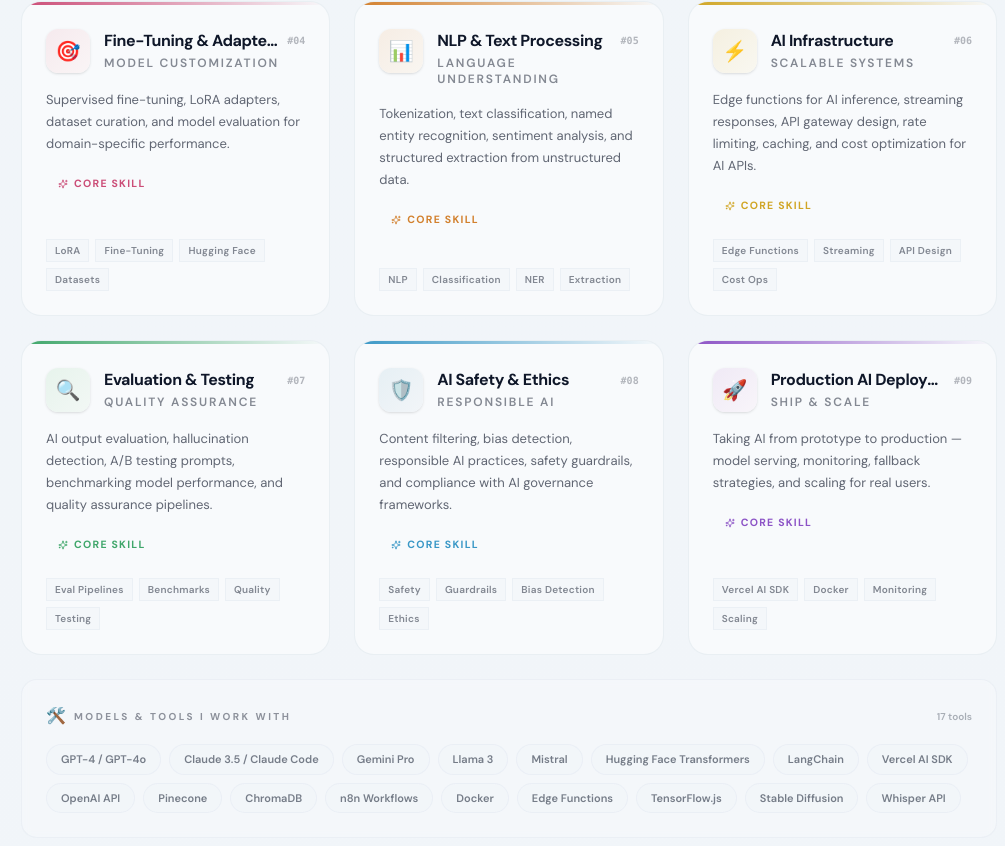
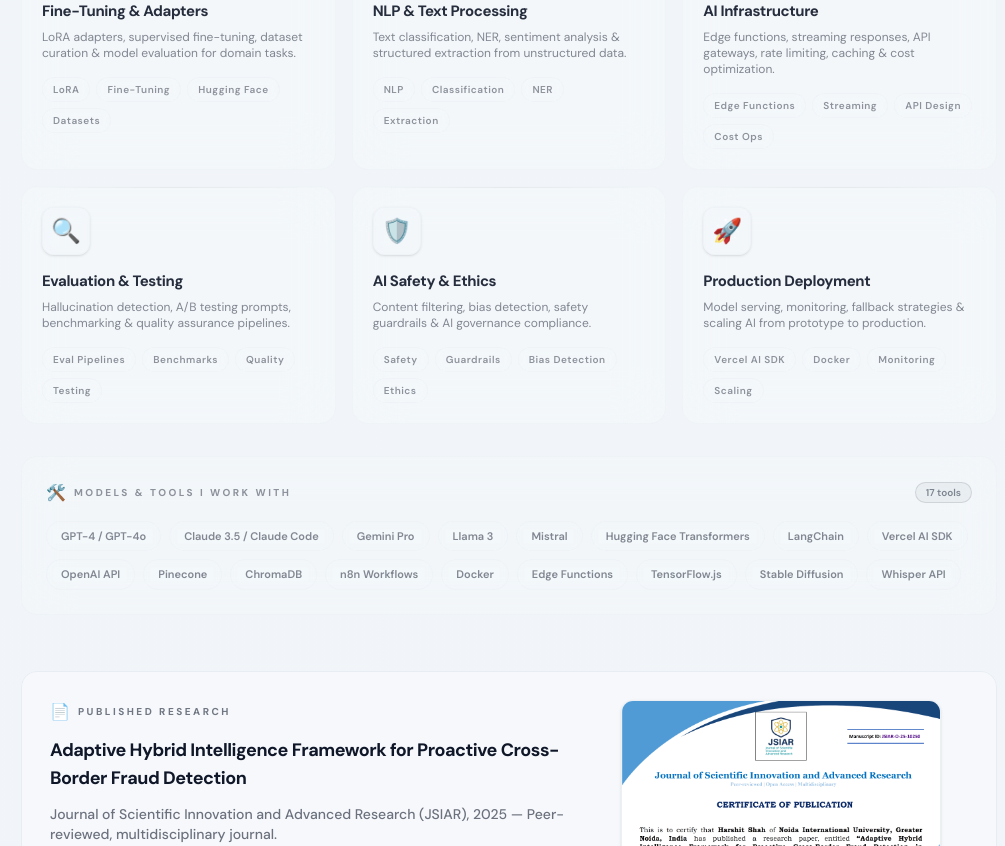
Before and after one commit to Nob1taaaa/remix-of-remix-of-my-cute-portfolio-09, a React (Vite) app: page /portfolio in a window 1280 px wide. Shown: the part 2874-3720 px from the top of the page, without its empty margins (131-1136 px from the left). Built offline with nearby package versions, Linux system fonts and the light colour scheme; the HTML template or start-up script is replaced by a standard one.

Commit message:
Enhance AI Engineering UI
Co-authored-by: Nob1taaaa <121599198+Nob1taaaa@users.noreply.github.com>

```diff
--- a/src/pages/Portfolio.tsx
+++ b/src/pages/Portfolio.tsx
@@ -462,9 +462,11 @@ const Portfolio = () => {
           </section>
         </FadeInSection>
 
-        {/* ─── AI Engineering Expertise ─── */}
+        {/* ─── AI Engineering Expertise — Glassmorphism ─── */}
         <FadeInSection delay={110}>
-          <section className="space-y-6">
+          <section className="space-y-8">
+            {/* Section header */}
+            <div className="space-y-3">
               <div className="flex items-center gap-2">
                 <div className="h-1 w-6 rounded-full bg-primary/30" />
                 <p className="text-[10px] font-bold uppercase tracking-[0.3em] text-muted-foreground/50">AI Engineering</p>
@@ -476,178 +478,78 @@ const Portfolio = () => {
               <p className="max-w-2xl text-sm leading-relaxed text-muted-foreground/60">
                 From prompt engineering to production ML pipelines — here&apos;s what I bring to the table as an AI engineer.
               </p>
+            </div>
 
-            {/* AI skills grid — Projects page style */}
-            <div className="grid gap-5 sm:gap-6 sm:grid-cols-2 lg:grid-cols-3">
+            {/* Glassmorphism grid */}
+            <div className="grid gap-4 sm:grid-cols-2 lg:grid-cols-3">
               {[
-                {
-                  icon: "🧠",
-                  title: "LLM & Prompt Engineering",
-                  subtitle: "Foundation Models",
-                  description: "Designing system prompts, chain-of-thought reasoning, few-shot learning, and guardrails for GPT-4, Claude, Gemini, and open-source models.",
-                  tags: ["OpenAI API", "Claude API", "Gemini", "Prompt Design"],
-                  accent: "hsl(250, 55%, 60%)",
-                  gradient: "from-[hsl(250,40%,94%)] to-[hsl(260,30%,97%)]",
-                },
-                {
-                  icon: "🔗",
-                  title: "RAG & Vector Search",
-                  subtitle: "Retrieval Pipelines",
-                  description: "Building retrieval-augmented generation pipelines with document ingestion, chunking strategies, embedding models, and semantic search.",
-                  tags: ["LangChain", "Embeddings", "Vector DBs", "PDF Parsing"],
-                  accent: "hsl(175, 55%, 42%)",
-                  gradient: "from-[hsl(175,40%,92%)] to-[hsl(180,30%,96%)]",
-                },
-                {
-                  icon: "🤖",
-                  title: "AI Agents & Orchestration",
-                  subtitle: "Autonomous Systems",
-                  description: "Multi-agent systems, tool-calling agents, autonomous workflows, and function-calling patterns for complex task execution.",
-                  tags: ["Agent Systems", "Tool Calling", "n8n", "Workflows"],
-                  accent: "hsl(210, 60%, 55%)",
-                  gradient: "from-[hsl(210,45%,93%)] to-[hsl(220,35%,96%)]",
-                },
-                {
-                  icon: "🎯",
-                  title: "Fine-Tuning & Adapters",
-                  subtitle: "Model Customization",
-                  description: "Supervised fine-tuning, LoRA adapters, dataset curation, and model evaluation for domain-specific performance.",
-                  tags: ["LoRA", "Fine-Tuning", "Hugging Face", "Datasets"],
-                  accent: "hsl(340, 55%, 55%)",
-                  gradient: "from-[hsl(340,40%,94%)] to-[hsl(350,30%,97%)]",
-                },
-                {
-                  icon: "📊",
-                  title: "NLP & Text Processing",
-                  subtitle: "Language Understanding",
-                  description: "Tokenization, text classification, named entity recognition, sentiment analysis, and structured extraction from unstructured data.",
-                  tags: ["NLP", "Classification", "NER", "Extraction"],
-                  accent: "hsl(30, 65%, 50%)",
-                  gradient: "from-[hsl(30,50%,93%)] to-[hsl(35,40%,96%)]",
-                },
-                {
-                  icon: "⚡",
-                  title: "AI Infrastructure",
-                  subtitle: "Scalable Systems",
-                  description: "Edge functions for AI inference, streaming responses, API gateway design, rate limiting, caching, and cost optimization for AI APIs.",
-                  tags: ["Edge Functions", "Streaming", "API Design", "Cost Ops"],
-                  accent: "hsl(45, 70%, 48%)",
-                  gradient: "from-[hsl(45,50%,92%)] to-[hsl(50,40%,96%)]",
-                },
-                {
-                  icon: "🔍",
-                  title: "Evaluation & Testing",
-                  subtitle: "Quality Assurance",
-                  description: "AI output evaluation, hallucination detection, A/B testing prompts, benchmarking model performance, and quality assurance pipelines.",
-                  tags: ["Eval Pipelines", "Benchmarks", "Quality", "Testing"],
-                  accent: "hsl(145, 45%, 45%)",
-                  gradient: "from-[hsl(145,35%,93%)] to-[hsl(150,25%,96%)]",
-                },
-                {
-                  icon: "🛡️",
-                  title: "AI Safety & Ethics",
-                  subtitle: "Responsible AI",
-                  description: "Content filtering, bias detection, responsible AI practices, safety guardrails, and compliance with AI governance frameworks.",
-                  tags: ["Safety", "Guardrails", "Bias Detection", "Ethics"],
-                  accent: "hsl(200, 55%, 50%)",
-                  gradient: "from-[hsl(200,40%,93%)] to-[hsl(210,30%,96%)]",
-                },
-                {
-                  icon: "🚀",
-                  title: "Production AI Deployment",
-                  subtitle: "Ship & Scale",
-                  description: "Taking AI from prototype to production — model serving, monitoring, fallback strategies, and scaling for real users.",
-                  tags: ["Vercel AI SDK", "Docker", "Monitoring", "Scaling"],
-                  accent: "hsl(270, 50%, 55%)",
-                  gradient: "from-[hsl(270,40%,94%)] to-[hsl(280,30%,97%)]",
-                },
-              ].map((skill, index) => (
+                { icon: "🧠", title: "LLM & Prompt Engineering", description: "System prompts, chain-of-thought, few-shot learning & guardrails for GPT-4, Claude, Gemini.", tags: ["OpenAI API", "Claude API", "Gemini", "Prompt Design"], glow: "hsl(250,55%,60%)" },
+                { icon: "🔗", title: "RAG & Vector Search", description: "Retrieval-augmented generation with document ingestion, chunking, embeddings & semantic search.", tags: ["LangChain", "Embeddings", "Vector DBs", "PDF Parsing"], glow: "hsl(175,55%,42%)" },
+                { icon: "🤖", title: "AI Agents & Orchestration", description: "Multi-agent systems, tool-calling agents, autonomous workflows & function-calling patterns.", tags: ["Agent Systems", "Tool Calling", "n8n", "Workflows"], glow: "hsl(210,60%,55%)" },
+                { icon: "🎯", title: "Fine-Tuning & Adapters", description: "LoRA adapters, supervised fine-tuning, dataset curation & model evaluation for domain tasks.", tags: ["LoRA", "Fine-Tuning", "Hugging Face", "Datasets"], glow: "hsl(340,55%,55%)" },
+                { icon: "📊", title: "NLP & Text Processing", description: "Text classification, NER, sentiment analysis & structured extraction from unstructured data.", tags: ["NLP", "Classification", "NER", "Extraction"], glow: "hsl(30,65%,50%)" },
+                { icon: "⚡", title: "AI Infrastructure", description: "Edge functions, streaming responses, API gateways, rate limiting, caching & cost optimization.", tags: ["Edge Functions", "Streaming", "API Design", "Cost Ops"], glow: "hsl(45,70%,48%)" },
+                { icon: "🔍", title: "Evaluation & Testing", description: "Hallucination detection, A/B testing prompts, benchmarking & quality assurance pipelines.", tags: ["Eval Pipelines", "Benchmarks", "Quality", "Testing"], glow: "hsl(145,45%,45%)" },
+                { icon: "🛡️", title: "AI Safety & Ethics", description: "Content filtering, bias detection, safety guardrails & AI governance compliance.", tags: ["Safety", "Guardrails", "Bias Detection", "Ethics"], glow: "hsl(200,55%,50%)" },
+                { icon: "🚀", title: "Production Deployment", description: "Model serving, monitoring, fallback strategies & scaling AI from prototype to production.", tags: ["Vercel AI SDK", "Docker", "Monitoring", "Scaling"], glow: "hsl(270,50%,55%)" },
+              ].map((skill) => (
                 <div
                   key={skill.title}
-                  className="group relative flex flex-col overflow-hidden rounded-[20px] border border-border/30 bg-card transition-all duration-700 ease-[cubic-bezier(0.23,1,0.32,1)] hover:shadow-[0_20px_60px_-15px_hsl(var(--primary)/0.18),0_0_0_1px_hsl(var(--primary)/0.08)] hover:-translate-y-3 hover:scale-[1.02]"
+                  className="group relative overflow-hidden rounded-2xl border border-border/10 bg-card/30 p-5 backdrop-blur-xl transition-all duration-500 hover:-translate-y-2 hover:border-border/25 hover:bg-card/50 hover:shadow-[0_8px_40px_-12px_var(--glow)]"
+                  style={{ "--glow": `${skill.glow}40` } as React.CSSProperties}
                 >
-                  {/* Colored top gradient band */}
+                  {/* Glass shine line */}
+                  <div className="pointer-events-none absolute inset-x-0 top-0 h-px bg-gradient-to-r from-transparent via-foreground/10 to-transparent opacity-60 group-hover:opacity-100 transition-opacity duration-500" />
+
+                  {/* Glowing orb */}
                   <div
-                    className="h-[3px] w-full transition-all duration-500 group-hover:h-1"
-                    style={{ background: `linear-gradient(90deg, ${skill.accent}, transparent)` }}
+                    className="pointer-events-none absolute -top-12 -right-12 h-32 w-32 rounded-full opacity-0 blur-[60px] transition-opacity duration-700 group-hover:opacity-40"
+                    style={{ background: skill.glow }}
                   />
 
-                  <div className="flex flex-1 flex-col p-5 sm:p-6">
-                    {/* Header: emoji bubble + title + number */}
-                    <div className="flex items-start gap-3.5">
-                      <div
-                        className={`flex h-11 w-11 shrink-0 items-center justify-center rounded-xl bg-gradient-to-br ${skill.gradient} text-xl shadow-sm transition-all duration-500 group-hover:scale-110 group-hover:shadow-md group-hover:rotate-3`}
-                      >
+                  {/* Icon */}
+                  <div className="relative mb-4 flex h-12 w-12 items-center justify-center rounded-xl border border-border/10 bg-background/40 text-2xl shadow-sm backdrop-blur-sm transition-all duration-500 group-hover:scale-110 group-hover:border-border/20 group-hover:shadow-lg group-hover:rotate-3">
                     {skill.icon}
                   </div>
-                      <div className="flex-1 min-w-0">
-                        <div className="flex items-center justify-between gap-2">
-                          <h3 className="text-[15px] font-bold tracking-tight text-foreground sm:text-base truncate">
+
+                  {/* Title */}
+                  <h3 className="relative text-sm font-bold tracking-tight text-foreground/90 sm:text-[15px]">
                     {skill.title}
                   </h3>
-                          <span className="shrink-0 font-mono text-[10px] font-semibold text-muted-foreground/30 transition-colors duration-300 group-hover:text-primary/50">
-                            #{String(index + 1).padStart(2, "0")}
-                          </span>
-                        </div>
-                        <p className="mt-0.5 text-[11px] font-semibold uppercase tracking-[0.15em] text-muted-foreground/50 sm:text-xs">
-                          {skill.subtitle}
-                        </p>
-                      </div>
-                    </div>
 
                   {/* Description */}
-                    <p className="mt-4 text-[12.5px] leading-[1.7] text-muted-foreground/65 sm:text-[13px]">
+                  <p className="relative mt-2 text-[11.5px] leading-[1.7] text-muted-foreground/50 sm:text-xs">
                     {skill.description}
                   </p>
 
-                    {/* Role pill */}
-                    <div className="mt-4 flex items-center gap-2">
-                      <span
-                        className="inline-flex items-center gap-1.5 rounded-full px-3 py-[5px] text-[10px] font-bold uppercase tracking-[0.12em] transition-all duration-300 group-hover:shadow-sm sm:text-[10.5px]"
-                        style={{
-                          background: `${skill.accent}15`,
-                          color: skill.accent,
-                        }}
-                      >
-                        <Sparkles className="h-2.5 w-2.5" />
-                        Core Skill
-                      </span>
-                    </div>
-
                   {/* Tags */}
-                    <div className="mt-auto pt-5 flex flex-wrap gap-1.5">
+                  <div className="relative mt-4 flex flex-wrap gap-1.5">
                     {skill.tags.map((tag) => (
                       <span
                         key={tag}
-                          className="rounded-lg border border-border/20 bg-background/50 px-2 py-[3px] text-[9.5px] font-semibold tracking-wide text-muted-foreground/50 transition-all duration-300 group-hover:border-border/40 group-hover:text-muted-foreground/70 sm:text-[10px]"
+                        className="rounded-full border border-border/10 bg-background/20 px-2.5 py-1 text-[9px] font-semibold tracking-wider text-muted-foreground/45 backdrop-blur-sm transition-all duration-300 group-hover:border-border/20 group-hover:text-muted-foreground/70 sm:text-[10px]"
                       >
                         {tag}
                       </span>
                     ))}
                   </div>
-                  </div>
 
-                  {/* Floating glow blobs */}
+                  {/* Bottom glow */}
                   <div
-                    className="pointer-events-none absolute -bottom-10 -right-10 h-32 w-32 rounded-full opacity-0 blur-3xl transition-opacity duration-700 group-hover:opacity-30"
-                    style={{ background: skill.accent }}
-                  />
-                  <div
-                    className="pointer-events-none absolute -top-8 -left-8 h-24 w-24 rounded-full opacity-0 blur-3xl transition-opacity duration-700 group-hover:opacity-20"
-                    style={{ background: skill.accent }}
+                    className="pointer-events-none absolute -bottom-16 left-1/2 h-24 w-3/4 -translate-x-1/2 rounded-full opacity-0 blur-[50px] transition-opacity duration-700 group-hover:opacity-20"
+                    style={{ background: skill.glow }}
                   />
                 </div>
               ))}
             </div>
 
-
-
-            {/* AI tools & models I work with */}
-            <div className="rounded-2xl border border-border/20 bg-card/50 p-6 backdrop-blur-sm">
+            {/* Tools cloud — glass panel */}
+            <div className="relative overflow-hidden rounded-2xl border border-border/10 bg-card/25 p-6 backdrop-blur-xl">
+              <div className="pointer-events-none absolute inset-x-0 top-0 h-px bg-gradient-to-r from-transparent via-foreground/8 to-transparent" />
               <div className="flex items-center gap-2 mb-4">
                 <span className="text-base">🛠️</span>
                 <p className="text-[10px] font-bold uppercase tracking-[0.25em] text-muted-foreground/45">Models &amp; tools I work with</p>
-                <span className="ml-auto text-[10px] font-semibold text-primary/40">17 tools</span>
+                <span className="ml-auto rounded-full border border-primary/15 bg-primary/5 px-2.5 py-0.5 text-[10px] font-semibold text-primary/60 backdrop-blur-sm">17 tools</span>
               </div>
               <div className="flex flex-wrap gap-2">
                 {[
@@ -655,10 +557,10 @@ const Portfolio = () => {
                   "Hugging Face Transformers", "LangChain", "Vercel AI SDK", "OpenAI API",
                   "Pinecone", "ChromaDB", "n8n Workflows", "Docker", "Edge Functions",
                   "TensorFlow.js", "Stable Diffusion", "Whisper API",
-                ].map((tool, i) => (
+                ].map((tool) => (
                   <span
                     key={tool}
-                    className="rounded-full border border-border/20 bg-background/40 px-3.5 py-1.5 text-[10px] font-semibold text-muted-foreground/55 transition-all duration-300 hover:border-primary/25 hover:text-foreground/80 hover:-translate-y-0.5 hover:shadow-sm sm:text-[11px]"
+                    className="rounded-full border border-border/10 bg-background/20 px-3.5 py-1.5 text-[10px] font-semibold text-muted-foreground/50 backdrop-blur-sm transition-all duration-300 hover:border-primary/20 hover:bg-background/40 hover:text-foreground/80 hover:-translate-y-0.5 hover:shadow-sm sm:text-[11px]"
                   >
                     {tool}
                   </span>
```
Lines whose indentation alone changed are shown as unchanged.
